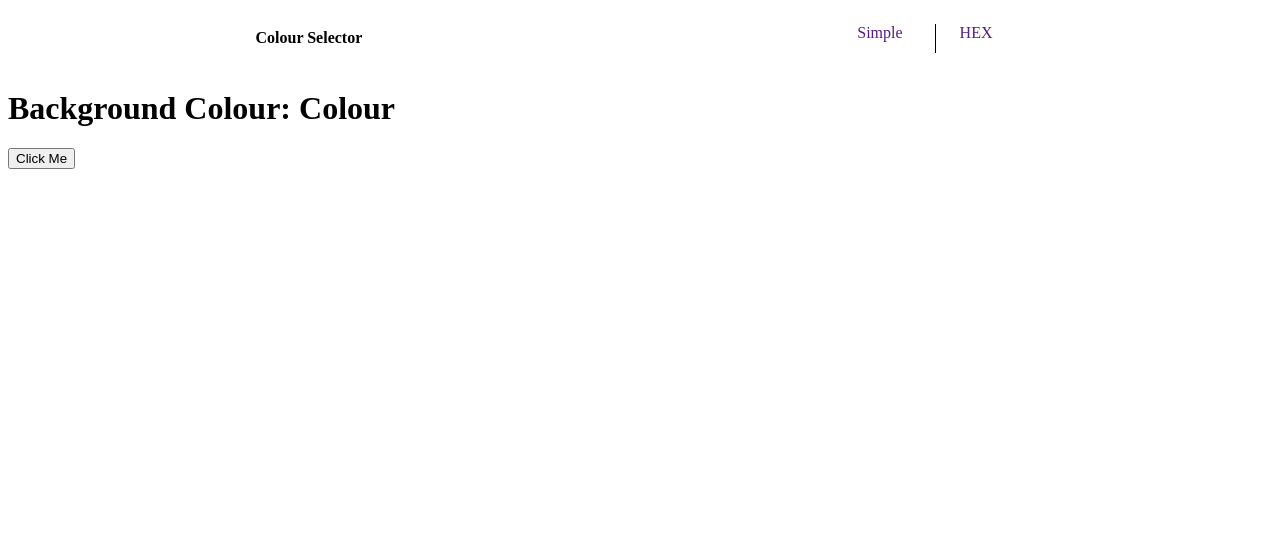
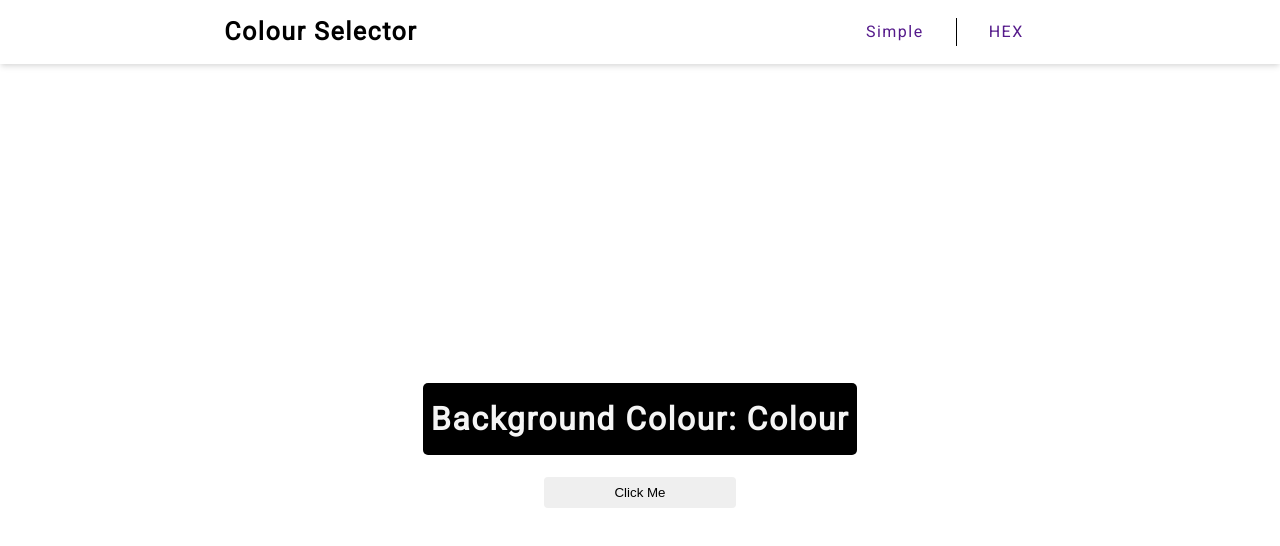
Before and after one commit to hricha05/colour-generator, a plain HTML site: page index.html in a window 1280 px wide. Drawn offline with Linux system fonts and the light colour scheme.

Commit message:
inital styles

```diff
--- a/index.html
+++ b/index.html
@@ -5,12 +5,15 @@
   <meta charset="UTF-8">
   <meta http-equiv="X-UA-Compatible" content="IE=edge">
   <meta name="viewport" content="width=device-width, initial-scale=1.0">
+  <link rel="preconnect" href="https://fonts.googleapis.com">
+  <link rel="preconnect" href="https://fonts.gstatic.com" crossorigin>
+  <link href="https://fonts.googleapis.com/css2?family=Roboto&display=swap" rel="stylesheet">
   <link rel="stylesheet" href="style.css">
   <title>colour-selector</title>
 </head>
 
 <body>
-  <nav class="nav-bar">
+  <nav class="nav-center">
     <h4>Colour Selector</h4>
     <ul class="nav-link">
       <li><a href="">Simple</a></li>
@@ -18,7 +21,7 @@
     </ul>
   </nav>
   <main>
-    <div class="content">
+    <div class="container">
       <h1 class="colour-selector">Background Colour: <span>Colour</span></h1>
       <button class="btn">Click Me</button>
     </div>
--- a/style.css
+++ b/style.css
@@ -1,5 +1,42 @@
+*,
+::after ::before {
+	box-sizing: border-box;
+}
+
+html {
+	font-size: 100%;
+	line-height: 1.15;
+	-webkit-text-size-adjust: 100%;
+}
+
+body {
+	margin: 0;
+	font: 400;
+	line-height: 1.75;
+	font-family: 'Roboto', sans-serif;
+	letter-spacing: 1.5px;
+}
+
+nav {
+	height: 4rem;
+	display: grid;
+	align-items: center;
+	background: white;
+	box-shadow: 0 4px 6px -1px rgba(0, 0, 0, 0.1),
+		0 2px 4px -1px rgba(0, 0, 0, 0.06);
+}
+
+h4 {
+	font-size: 1.563rem;
+}
+
+ul {
+	list-style-type: none;
+	padding: 0;
+}
+
 li:last-of-type {
-	padding-left: 1.5rem;
+	padding-left: 2rem;
 	border-left: 1px solid black;
 }
 
@@ -8,14 +45,43 @@ a {
 	text-decoration: none;
 }
 
-.nav-bar {
+main {
+	margin-top: 18rem;
+	display: grid;
+	place-items: center;
+}
+
+.nav-center {
+	/* width: 90vw; */
+	/* max-width: 600px; */
+	margin: 0 auto;
 	display: flex;
-	flex-direction: row;
+	align-items: center;
 	justify-content: space-around;
 }
 
 .nav-link {
 	display: flex;
-	padding: 0;
-	list-style-type: none;
 }
+
+.container {
+	display: flex;
+	flex-direction: column;
+	justify-content: center;
+	align-items: center;
+	padding: 10px;
+}
+
+.colour-selector {
+	padding: 0.5rem;
+	background: black;
+	color: whitesmoke;
+	border-radius: 5px;
+}
+
+.btn {
+	width: 15vw;
+	padding: 8px;
+	border-radius: 4px;
+	border-style: none;
+}
```
